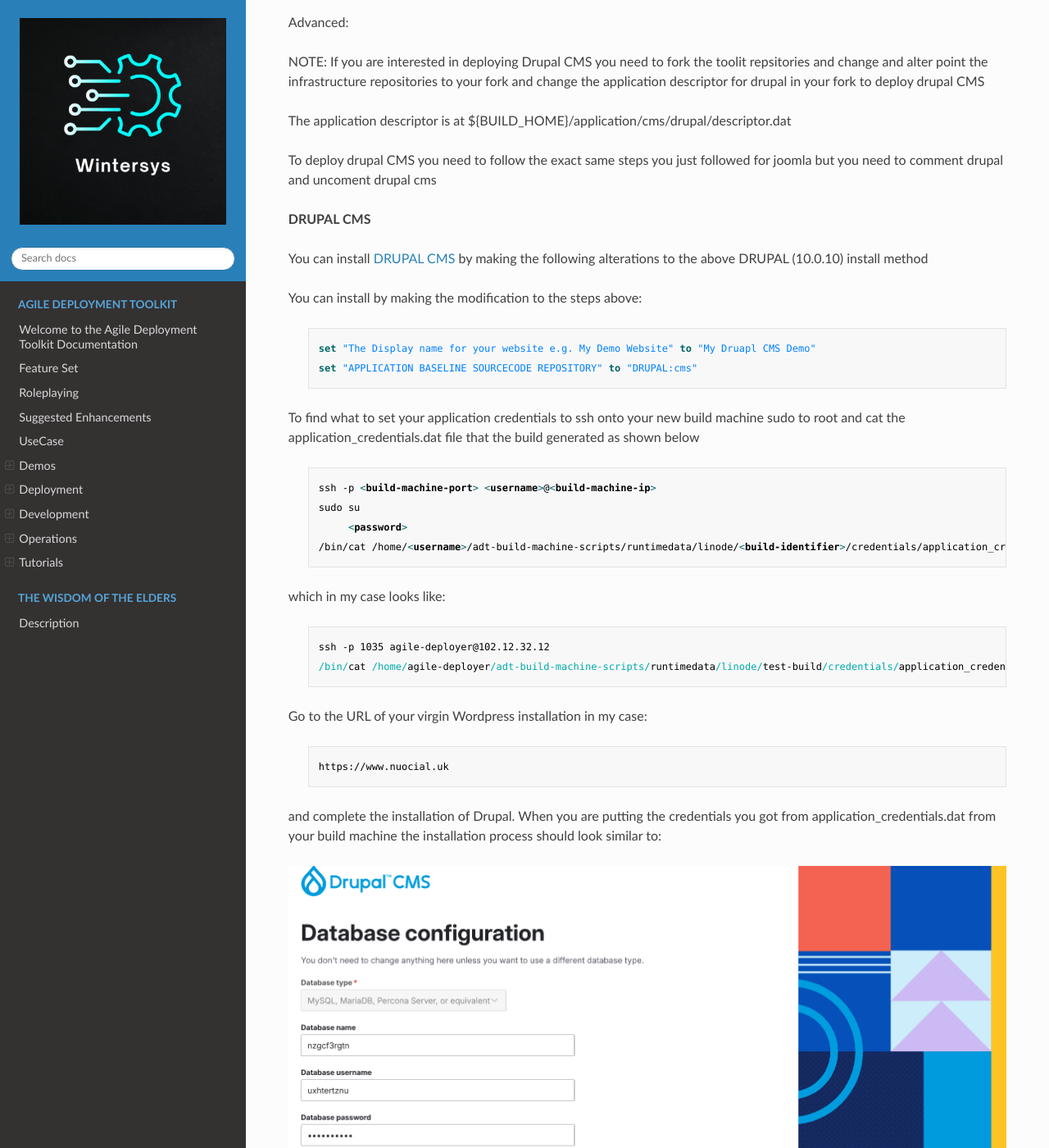
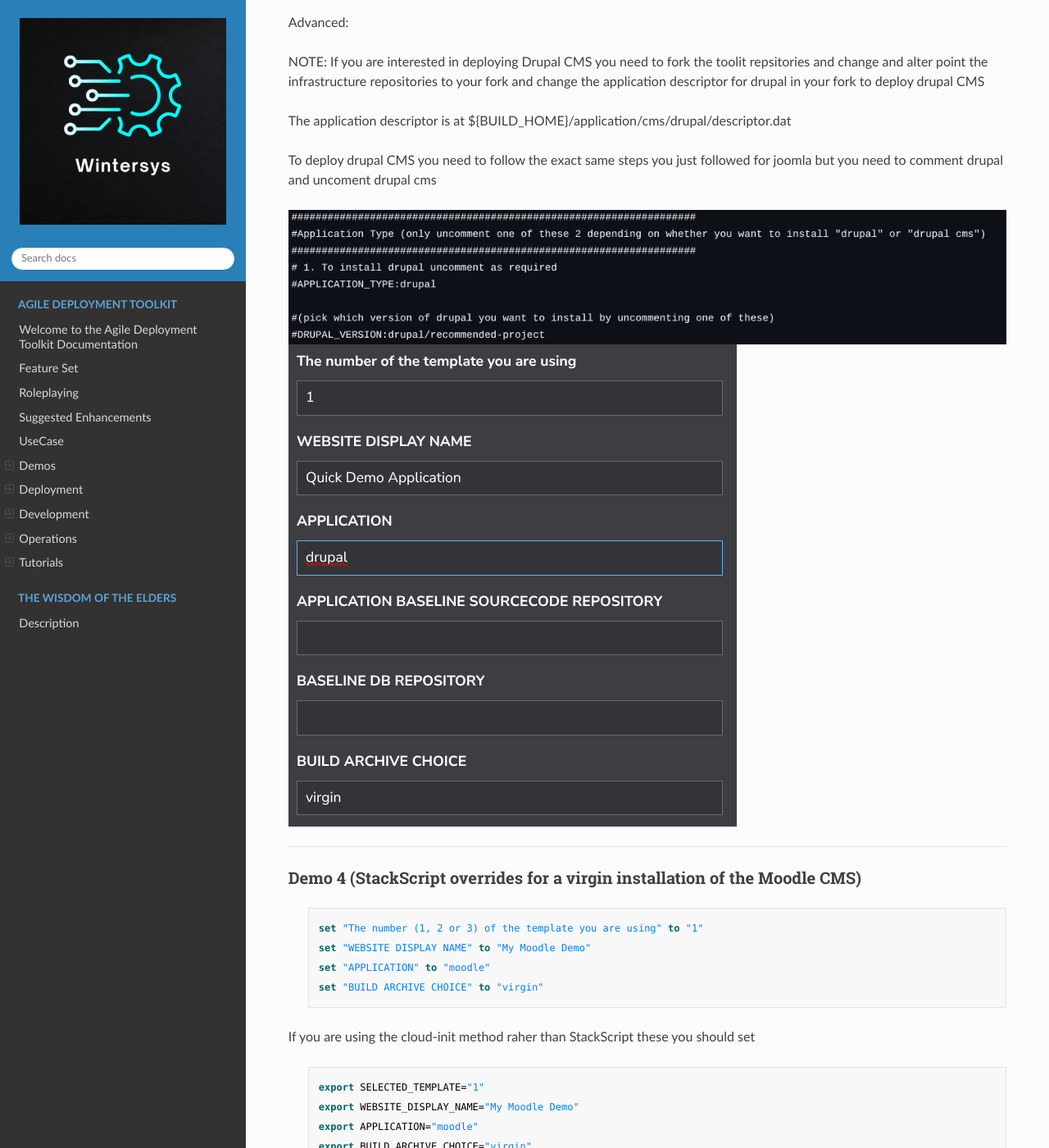
Before and after one commit to wintersys-dev/adt-documentation, an MkDocs documentation site: the page built from docs/Agile Deployment Toolkit/Demos/VirginCMSDemos.md, in a window 1280 px wide and 1400 px high, scrolled down 3358 px. Shown: the whole window at 82% size. Built offline with MkDocs 1.6.1, drawn with Linux system fonts in a browser that asks for light colours; nearby versions of some CDN libraries; some of the changed text lies outside the part shown.

Commit message:
Update VirginCMSDemos.md

```diff
--- a/docs/Agile Deployment Toolkit/Demos/VirginCMSDemos.md
+++ b/docs/Agile Deployment Toolkit/Demos/VirginCMSDemos.md
@@ -31,7 +31,6 @@ Set these fields of your StackScript as shown to deploy a copy of Wordpress. The
 
 ![](images/wordpress-virgin.png "Wordpress Install Screen")
 
-
 Go to the URL of your virgin Wordpress installation in my case:
 
 >     https://www.nuocial.uk
@@ -61,42 +60,8 @@ The application descriptor is at ${BUILD_HOME}/application/cms/drupal/descriptor
 To deploy drupal CMS you need to follow the exact same steps you just followed for joomla but you need to comment drupal and uncoment drupal cms
 
 
-
-**DRUPAL CMS**
-
-You can install [DRUPAL CMS](https://new.drupal.org/drupal-cms) by making the following alterations to the above DRUPAL (10.0.10) install method
-
-You can install  by making the modification to the steps above:
-
->     set "The Display name for your website e.g. My Demo Website" to "My Druapl CMS Demo"
->     set "APPLICATION BASELINE SOURCECODE REPOSITORY" to "DRUPAL:cms"
-
-
-To find what to set your application credentials to ssh onto your new build machine sudo to root and cat the application_credentials.dat file that the build generated as shown below
-
->     ssh -p <build-machine-port> <username>@<build-machine-ip>
->     sudo su
->          <password>
->     /bin/cat /home/<username>/adt-build-machine-scripts/runtimedata/linode/<build-identifier>/credentials/application_credentials.dat
-
-which in my case looks like:
-
->     ssh -p 1035 agile-deployer@102.12.32.12
->     /bin/cat /home/agile-deployer/adt-build-machine-scripts/runtimedata/linode/test-build/credentials/application_credentials.dat
-
-Go to the URL of your virgin Wordpress installation in my case:
-
->     https://www.nuocial.uk
-
-and complete the installation of Drupal. When you are putting the credentials you got from application_credentials.dat from your build machine the installation process should look similar to:
-
-![](images/drupal-cms.png "Drupal CMS Install Screen")
-
-NOTE: If you get an error message "The website encountered an unexpected error. Try again later" from Drupal CMS once it is installed you need to "clear all caches" which you can do by running
-
->     ${BUILD_HOME}/helpers/TruncateDrupalCache.sh
-
-on your new build machine.
+![](images/comment-drupal.png "Comment Drupal in descriptor")
+![](images/drupal-virgin.png "Uncomment Drupal CMS in descriptor")
 
 ---------------------------
 
```
